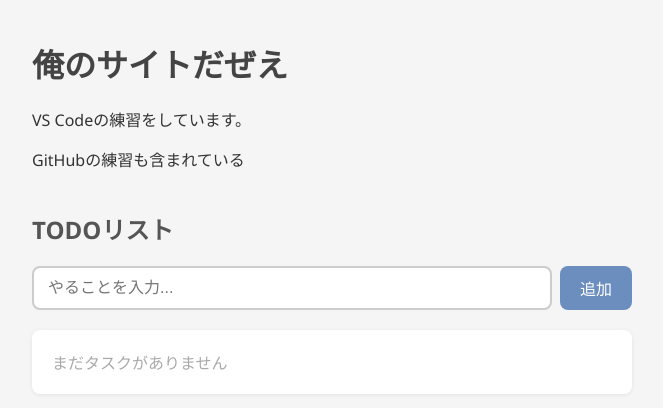
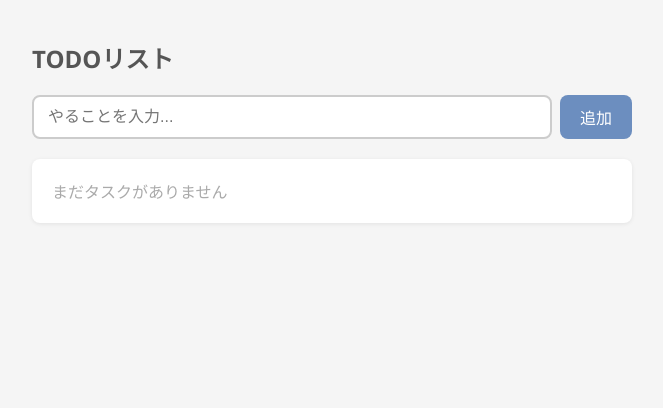
Before and after one commit to tengjingtaicheng-cyber/vscode-practice, a plain HTML site: page index.html in a window 1280 px wide. Shown: the whole page, without its empty margins (308-971 px from the left). Drawn offline with Linux system fonts and the light colour scheme.

Commit message:
余計なのを消した

```diff
--- a/index.html
+++ b/index.html
@@ -79,10 +79,6 @@
 </head>
 <body>
 
-<h1>俺のサイトだぜえ</h1>
-<p>VS Codeの練習をしています。</p>
-<p>GitHubの練習も含まれている</p>
-
 <h2>TODOリスト</h2>
 <div class="todo-input">
   <input type="text" id="todoInput" placeholder="やることを入力..." />
```
